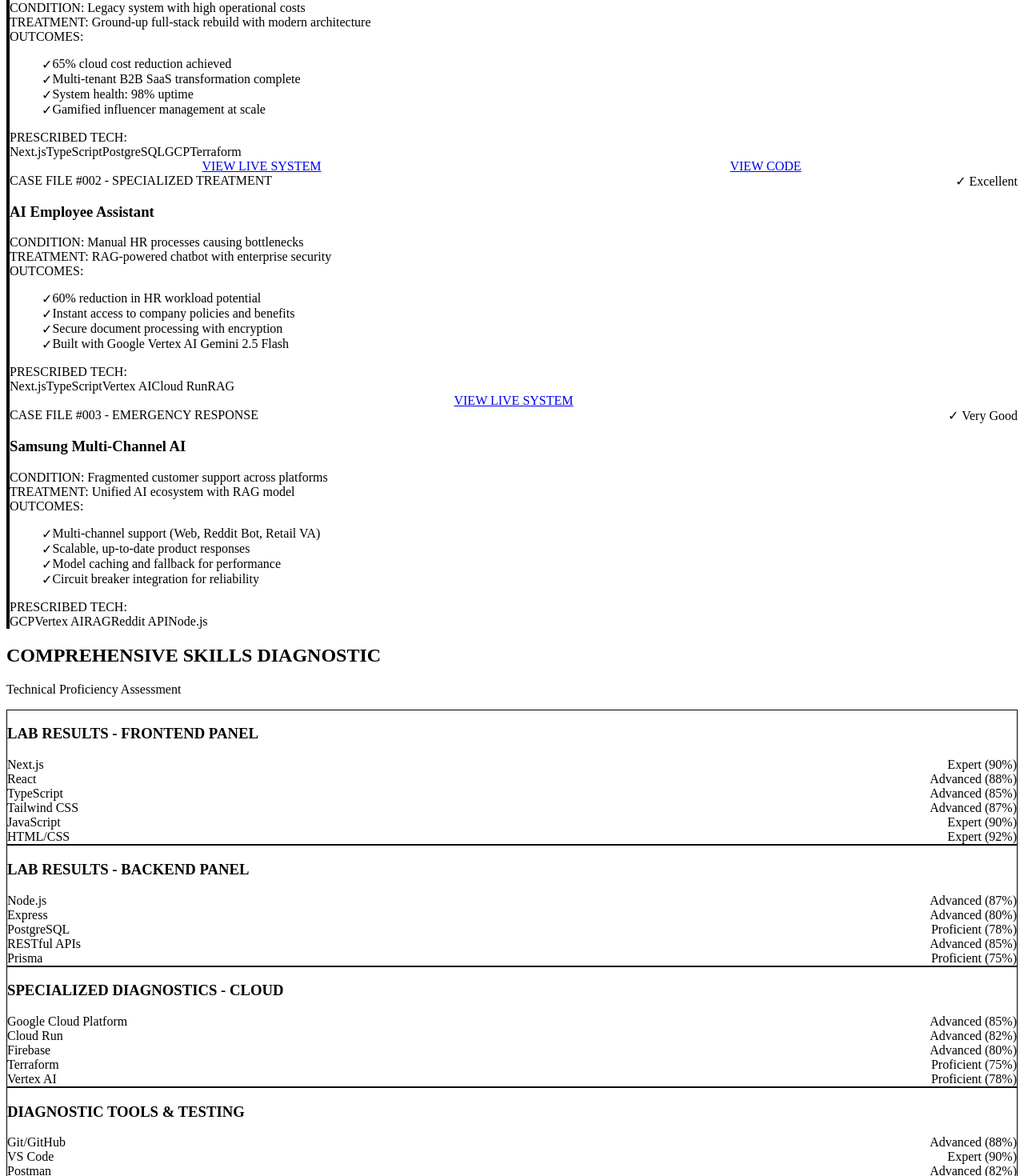
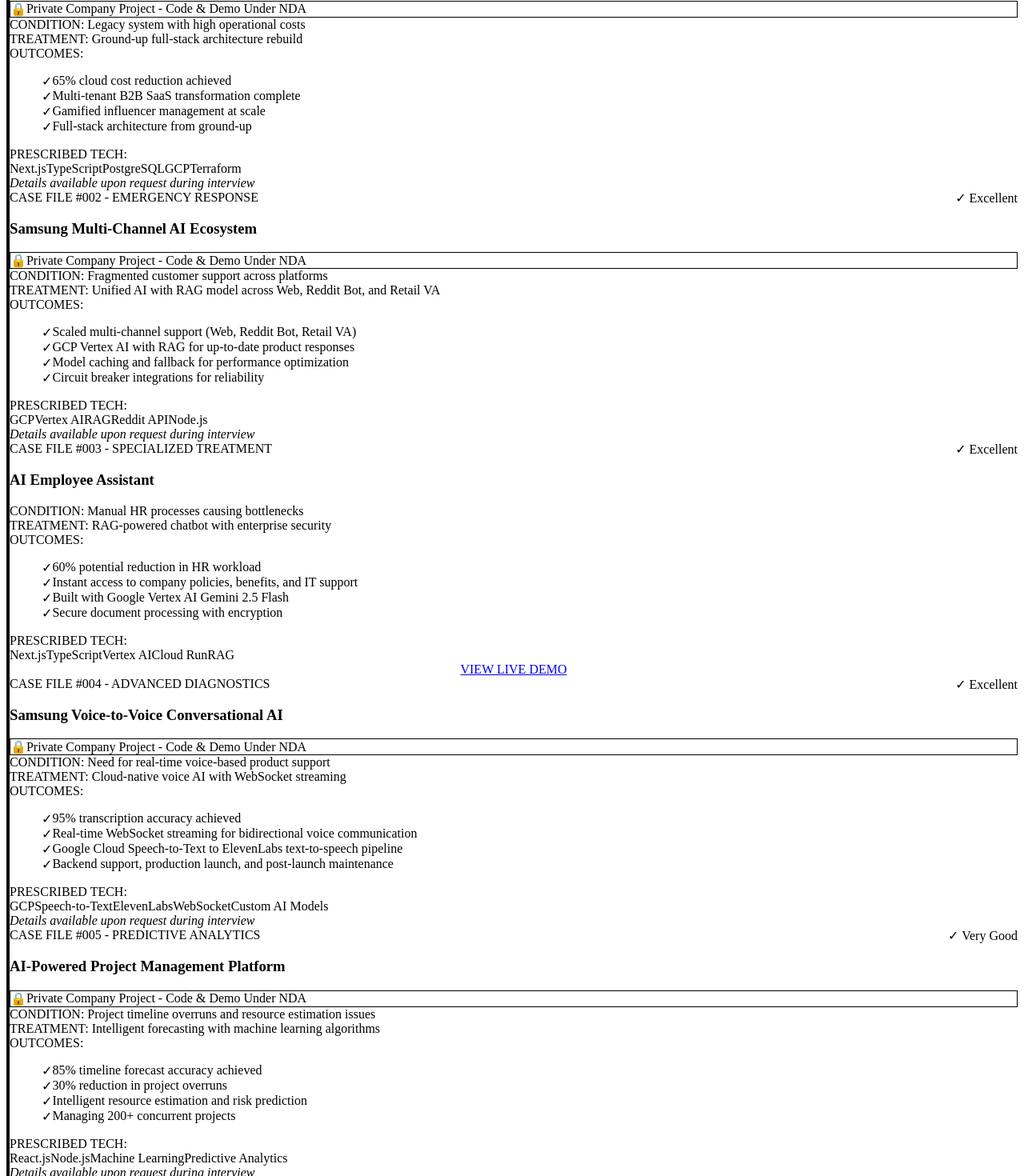
Before and after one commit to skylarnlea/portfolio-revamp, a Next.js app: page / in a window 1280 px wide. Shown: the part 876-2346 px from the top of the page at 80% size. Built offline with nearby package versions, Linux system fonts and the light colour scheme.

Commit message:
added 3 more projects

```diff
--- a/app/components/PatientHeader.tsx
+++ b/app/components/PatientHeader.tsx
@@ -15,7 +15,7 @@
             <div className="space-y-2 bg-slate-50 p-4 rounded">
                 <div className="flex justify-between">
                     <span className="font-semibold text-slate-700">PATIENT ID:</span>
-                    <span className="text-slate-600">FULLSTACK-2024-SL</span>
+                    <span className="text-slate-600">FULLSTACK-2025-SL</span>
                 </div>
 
                 <div className="flex justify-between">
--- a/app/components/ProjectCard.tsx
+++ b/app/components/ProjectCard.tsx
@@ -8,6 +8,7 @@
   techStack: string[];
   liveLink?: string;
   githubLink?: string;
+  isPrivate?: boolean;
 };
 
 export default function ProjectCard({
@@ -20,6 +21,7 @@
   techStack,
   liveLink,
   githubLink,
+  isPrivate = false,
 }: ProjectCardProps) {
   return (
     <div className="bg-white rounded-lg shadow-lg p-8 border-l-4 border-cyan-500 hover:shadow-xl transition-shadow">
@@ -37,6 +39,16 @@
           {prognosis}
         </div>
       </div>
+
+      {/* Private Project Badge */}
+      {isPrivate && (
+        <div className="mb-4 flex items-center gap-2 bg-slate-100 px-3 py-2 rounded-lg border border-slate-300">
+          <span className="text-lg">🔒</span>
+          <span className="text-sm font-semibold text-slate-700">
+            Private Company Project - Code & Demo Under NDA
+          </span>
+        </div>
+      )}
 
       {/* Medical Details */}
       <div className="space-y-3 mb-6">
@@ -79,7 +91,8 @@
         </div>
       </div>
 
-      {/* Action Buttons */}
+      {/* Action Buttons - Only show if links exist */}
+      {(liveLink || githubLink) && (
         <div className="flex gap-3">
           {liveLink && (
             <a
@@ -88,7 +101,7 @@
               rel="noopener noreferrer"
               className="flex-1 bg-teal-500 hover:bg-teal-600 text-white text-center py-2 rounded-lg transition-colors font-semibold"
             >
-            VIEW LIVE SYSTEM
+              VIEW LIVE DEMO
             </a>
           )}
           {githubLink && (
@@ -102,6 +115,14 @@
             </a>
           )}
         </div>
+      )}
+
+      {/* Private project note */}
+      {isPrivate && (
+        <div className="mt-4 text-xs text-slate-500 italic">
+          Details available upon request during interview
+        </div>
+      )}
     </div>
   );
 }
--- a/app/components/ProjectSection.tsx
+++ b/app/components/ProjectSection.tsx
@@ -12,55 +12,106 @@
       {/* Projects Grid */}
       <div className="space-y-8">
 
-        {/* Project 1: Jebi */}
+        {/* Project 1: Jebi Platform */}
         <ProjectCard
           caseNumber="CASE FILE #001 - CRITICAL CARE"
-          patientName="Jebi Platform"
+          patientName="Jebi Platform Rebuild"
           condition="Legacy system with high operational costs"
-          treatment="Ground-up full-stack rebuild with modern architecture"
+          treatment="Ground-up full-stack architecture rebuild"
           prognosis="✓ Excellent"
           outcomes={[
             "65% cloud cost reduction achieved",
             "Multi-tenant B2B SaaS transformation complete",
-            "System health: 98% uptime",
-            "Gamified influencer management at scale"
+            "Gamified influencer management at scale",
+            "Full-stack architecture from ground-up"
           ]}
           techStack={["Next.js", "TypeScript", "PostgreSQL", "GCP", "Terraform"]}
-          liveLink="https://jebi.example.com"
-          githubLink="https://github.com/yourusername/jebi"
+          isPrivate={true}
         />
 
-        {/* Project 2: AI Employee Assistant */}
+        {/* Project 2: Multi-Channel AI Ecosystem */}
         <ProjectCard
-          caseNumber="CASE FILE #002 - SPECIALIZED TREATMENT"
+          caseNumber="CASE FILE #002 - EMERGENCY RESPONSE"
+          patientName="Samsung Multi-Channel AI Ecosystem"
+          condition="Fragmented customer support across platforms"
+          treatment="Unified AI with RAG model across Web, Reddit Bot, and Retail VA"
+          prognosis="✓ Excellent"
+          outcomes={[
+            "Scaled multi-channel support (Web, Reddit Bot, Retail VA)",
+            "GCP Vertex AI with RAG for up-to-date product responses",
+            "Model caching and fallback for performance optimization",
+            "Circuit breaker integrations for reliability"
+          ]}
+          techStack={["GCP", "Vertex AI", "RAG", "Reddit API", "Node.js"]}
+          isPrivate={true}
+        />
+
+        {/* Project 3: AI Employee Assistant */}
+        <ProjectCard
+          caseNumber="CASE FILE #003 - SPECIALIZED TREATMENT"
           patientName="AI Employee Assistant"
           condition="Manual HR processes causing bottlenecks"
           treatment="RAG-powered chatbot with enterprise security"
           prognosis="✓ Excellent"
           outcomes={[
-            "60% reduction in HR workload potential",
-            "Instant access to company policies and benefits",
-            "Secure document processing with encryption",
-            "Built with Google Vertex AI Gemini 2.5 Flash"
+            "60% potential reduction in HR workload",
+            "Instant access to company policies, benefits, and IT support",
+            "Built with Google Vertex AI Gemini 2.5 Flash",
+            "Secure document processing with encryption"
           ]}
           techStack={["Next.js", "TypeScript", "Vertex AI", "Cloud Run", "RAG"]}
           liveLink="https://ai-chatbot-212848745377.us-central1.run.app/widget-demo"
         />
 
-        {/* Project 3: Samsung AI Ecosystem */}
+        {/* Project 4: Conversational AI Voice System */}
         <ProjectCard
-          caseNumber="CASE FILE #003 - EMERGENCY RESPONSE"
-          patientName="Samsung Multi-Channel AI"
-          condition="Fragmented customer support across platforms"
-          treatment="Unified AI ecosystem with RAG model"
+          caseNumber="CASE FILE #004 - ADVANCED DIAGNOSTICS"
+          patientName="Samsung Voice-to-Voice Conversational AI"
+          condition="Need for real-time voice-based product support"
+          treatment="Cloud-native voice AI with WebSocket streaming"
+          prognosis="✓ Excellent"
+          outcomes={[
+            "95% transcription accuracy achieved",
+            "Real-time WebSocket streaming for bidirectional voice communication",
+            "Google Cloud Speech-to-Text to ElevenLabs text-to-speech pipeline",
+            "Backend support, production launch, and post-launch maintenance"
+          ]}
+          techStack={["GCP", "Speech-to-Text", "ElevenLabs", "WebSocket", "Custom AI Models"]}
+          isPrivate={true}
+        />
+
+        {/* Project 5: AI Project Management Platform */}
+        <ProjectCard
+          caseNumber="CASE FILE #005 - PREDICTIVE ANALYTICS"
+          patientName="AI-Powered Project Management Platform"
+          condition="Project timeline overruns and resource estimation issues"
+          treatment="Intelligent forecasting with machine learning algorithms"
           prognosis="✓ Very Good"
           outcomes={[
-            "Multi-channel support (Web, Reddit Bot, Retail VA)",
-            "Scalable, up-to-date product responses",
-            "Model caching and fallback for performance",
-            "Circuit breaker integration for reliability"
+            "85% timeline forecast accuracy achieved",
+            "30% reduction in project overruns",
+            "Intelligent resource estimation and risk prediction",
+            "Managing 200+ concurrent projects"
           ]}
-          techStack={["GCP", "Vertex AI", "RAG", "Reddit API", "Node.js"]}
+          techStack={["React.js", "Node.js", "Machine Learning", "Predictive Analytics"]}
+          isPrivate={true}
+        />
+
+        {/* Project 6: T-Mobile/Verizon Partnership Features */}
+        <ProjectCard
+          caseNumber="CASE FILE #006 - PARTNERSHIP INTEGRATION"
+          patientName="T-Mobile & Verizon Frontend Features"
+          condition="Need for responsive carrier-specific features"
+          treatment="Frontend development from processed JSON data"
+          prognosis="✓ Good"
+          outcomes={[
+            "Led development of responsive frontend features",
+            "Partnered directly with T-Mobile and Verizon",
+            "Processed and organized JSON data into user-facing features",
+            "Cross-carrier compatibility maintained"
+          ]}
+          techStack={["React", "TypeScript", "JSON", "Responsive Design"]}
+          isPrivate={true}
         />
 
       </div>
```
Lines whose indentation alone changed are shown as unchanged.
